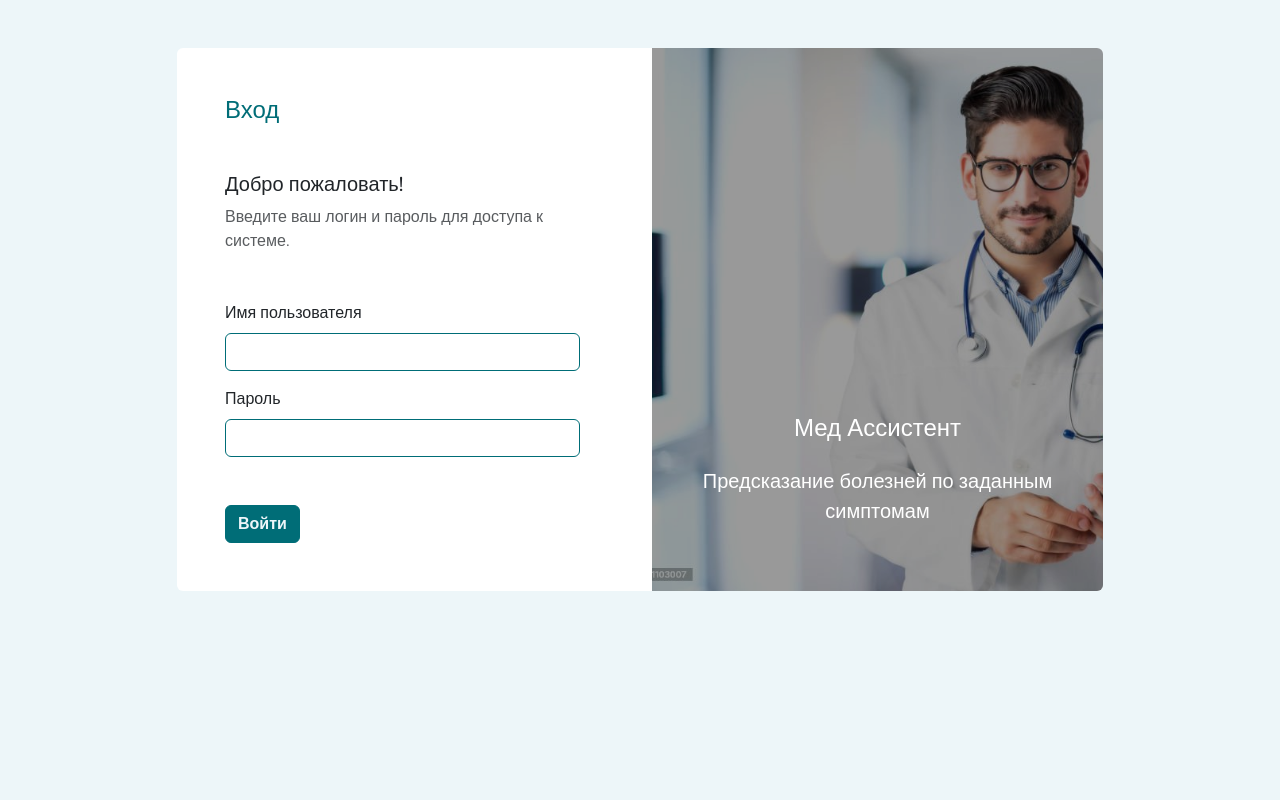
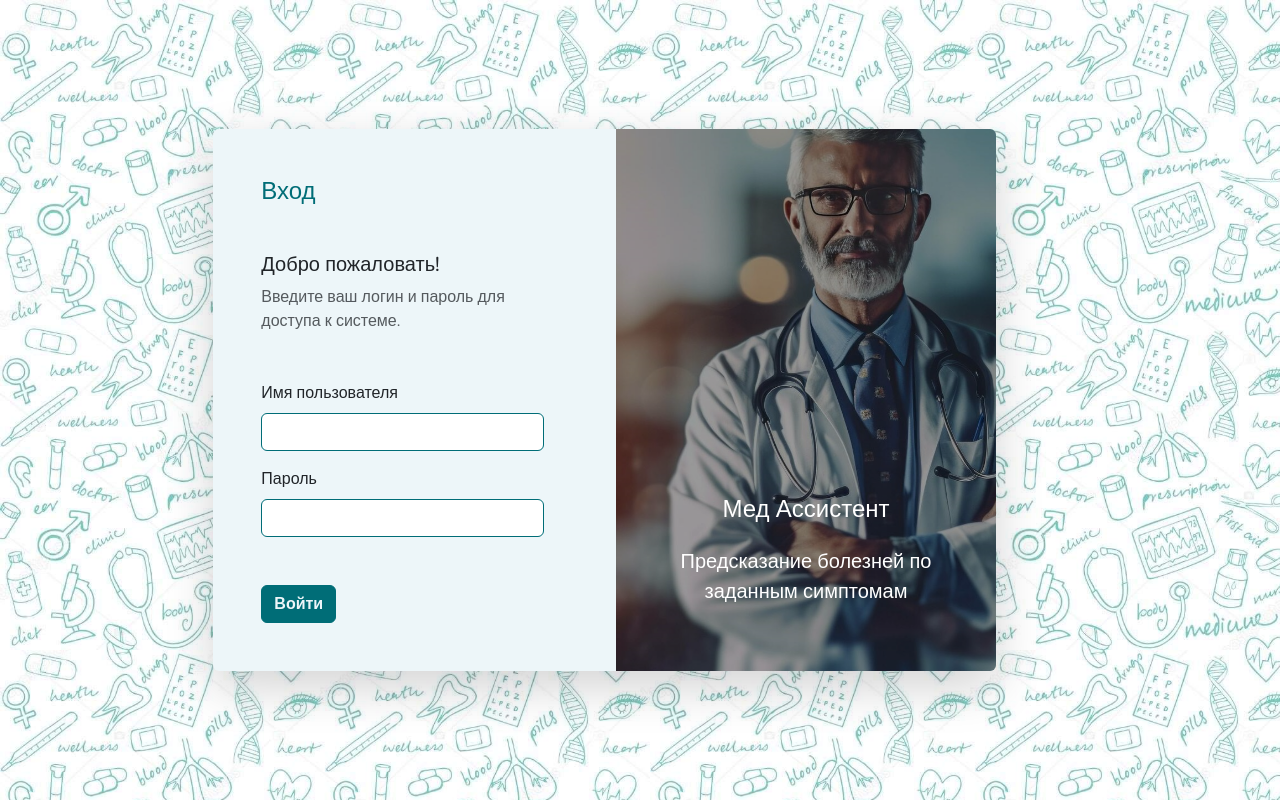
Before and after one commit to schneider001/MedAssistant, a Flask app: page / in a window 1280 px wide. Run offline with Flask 3, Linux system fonts and the light colour scheme; some libraries are stand-ins or nearby versions.

Commit message:
Update login page styles

```diff
--- a/app/static/styles.css
+++ b/app/static/styles.css
@@ -56,7 +56,6 @@ body {
   background-size: cover;
   height: 100%;
   position: relative;
-  background-position: 7% center;
 }
 .account-block .overlay {
   -webkit-box-flex: 1;
@@ -237,7 +236,7 @@ body {
   height: 50vh;
 }
 
-.comment-card, .add-comment-card {
+.comment-card, .add-comment-card, .login-card {
   background-color: var(--background-color);
 }
 
--- a/app/templates/login.html
+++ b/app/templates/login.html
@@ -3,10 +3,11 @@
 {% set show_sidebar = False %}
 {% block content %}
 
-<div id="main-wrapper" class="container">
-    <div class="row justify-content-center my-5">
-        <div class="col-xl-10">
-            <div class="card border-0">
+<div id="viewport">
+    <div class="vh-100 d-flex justify-content-center align-items-center align-self-center">
+        <div class="container-lg container-md container-sm col-xxl-6 col-xl-8 col-lg-10 col-md-11 px-0">
+                <div class="col-xl-11">
+                    <div class="card border-0 login-card shadow-lg">
                         <div class="card-body p-0">
                             <div class="row no-gutters">
                                 <div class="col-lg-6">
@@ -42,10 +43,9 @@
                                     </div>
                                 </div>
                             </div>
-
                         </div>
                 </div>
-
+            </div>
         </div>
     </div>
 </div>
```
Also changed, not shown: app/static/loginBackground.jpg. Lines whose indentation alone changed are shown as unchanged.
